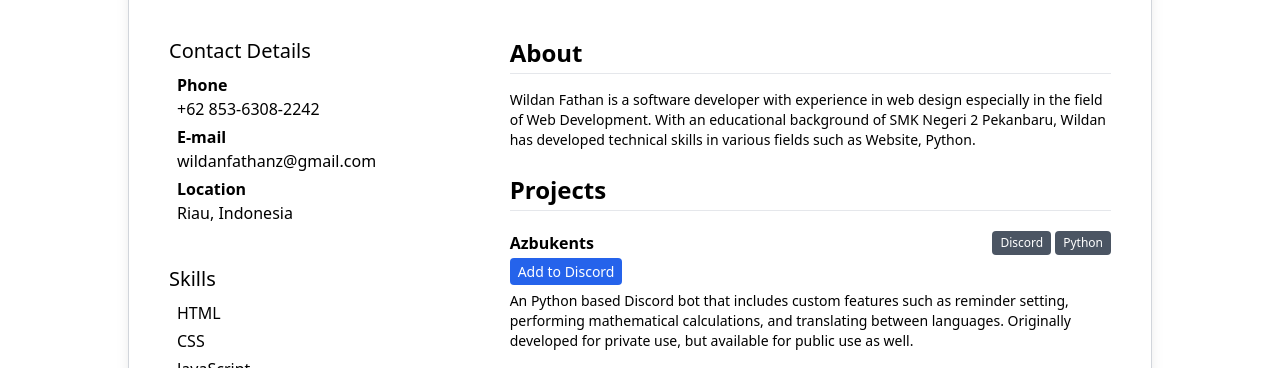
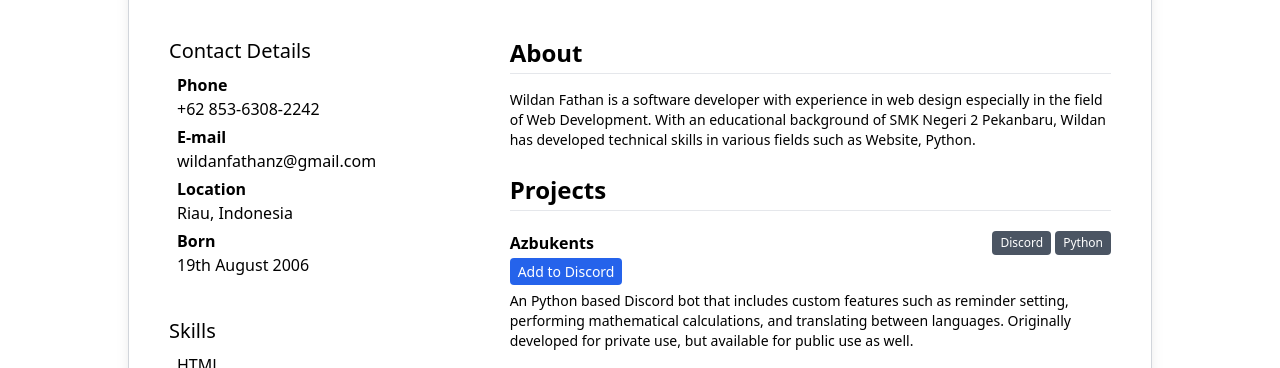
Before and after one commit to Zavents/home, a website: page cv.html in a window 1280 px wide. Shown: the part 372-740 px from the top of the page. Drawn offline with Linux system fonts and the light colour scheme.

Commit message:
minor fix

```diff
--- a/cv.html
+++ b/cv.html
@@ -97,6 +97,7 @@
                         <a href="mailto:wildanfathanz@gmail.com" class="block">wildanfathanz@gmail.com</a>
                     </li>
                     <li class="px-2 mt-1"><strong class="mr-1">Location</strong><span class="block">Riau, Indonesia</span></li>
+                    <li class="px-2 mt-1"><strong class="mr-1">Born</strong><span class="block">19th August 2006 </span></li>
                 </ul>
 
                 <!-- skills -->
```
